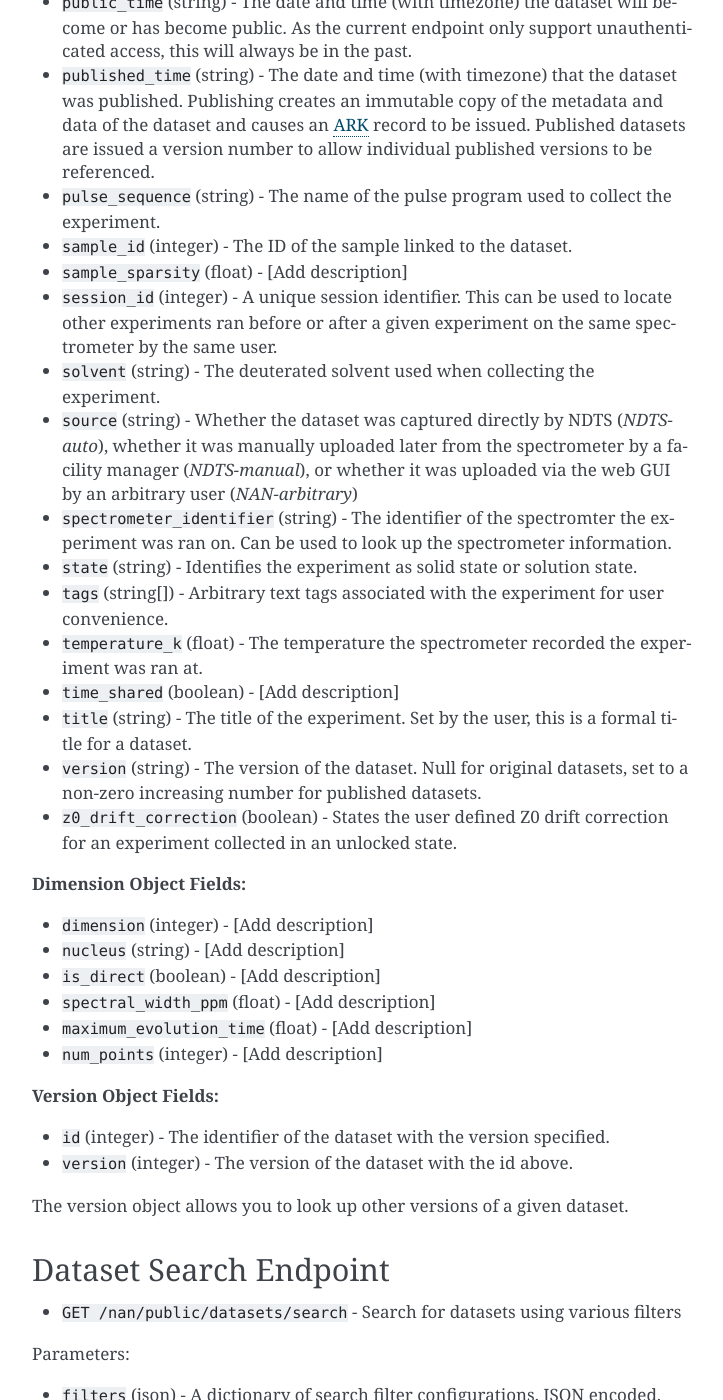
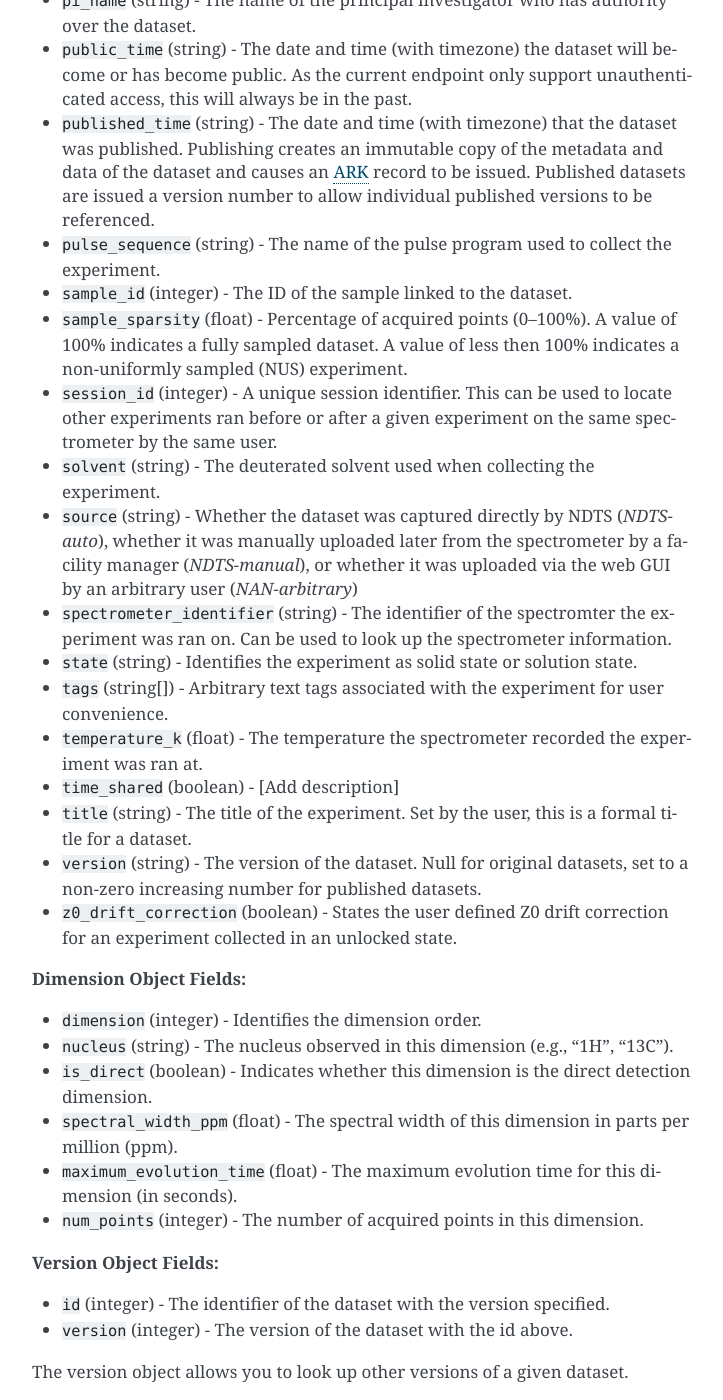
Before and after one commit to NanNMR/PythonSDK, a Sphinx documentation site: the page built from source/api.rst, in a window 1280 px wide and 1400 px high, scrolled down 3097 px. Shown: the whole window, without its empty margins (388-1111 px from the left). Built offline with Sphinx 7.4.7, drawn with Linux system fonts in a browser that asks for light colours; some of the changed text lies outside the part shown.

Commit message:
Update api.rst

```diff
--- a/source/api.rst
+++ b/source/api.rst
@@ -102,8 +102,8 @@ Dataset Fetch Endpoint
 * ``mixing_sequence`` (string) - The name of the mixing sequence used in the experiment, if applicable.
 * ``mixing_time`` (float) - The lenght of time (seconds) of the applied mixing sequence, if applicable.
 * ``notes`` (string) - Arbitrary text notes on the dataset entered by the user.
-* ``num_dimension`` (integer) - [Add description]
-* ``num_dimension_collected`` (integer) - [Add description]
+* ``num_dimension`` (integer) - The total number of dimensions defined in the pulse program.
+* ``num_dimension_collected`` (integer) - The number of dimensions that were actually collected during acquisition.
 * ``number_in_set`` (integer) - Often multiple experiments are ran with the same `experiment_name` but only one is the actual experiment, whereas the others are calibrations or tests. This indicates how many experiments were ran in a row with the same `experiment_name`. Usually, only one of these experiments will be marked as `preferred` - the non-preferred experiments are hidden by default.
 * ``preferred`` (boolean) - Whether or not the dataset has been marked as preferred out of a set. See `number_in_set` above.
 * ``pi_name`` (string) - The name of the principal investigator who has authority over the dataset.
@@ -111,7 +111,7 @@ Dataset Fetch Endpoint
 * ``published_time`` (string) - The date and time (with timezone) that the dataset was published. Publishing creates an immutable copy of the metadata and data of the dataset and causes an `ARK <https://arks.org/>`_ record to be issued. Published datasets are issued a version number to allow individual published versions to be referenced.
 * ``pulse_sequence`` (string) - The name of the pulse program used to collect the experiment.
 * ``sample_id`` (integer) - The ID of the sample linked to the dataset.
-* ``sample_sparsity`` (float) - [Add description]
+* ``sample_sparsity`` (float) - Percentage of acquired points (0–100%). A value of 100% indicates a fully sampled dataset. A value of less then 100% indicates a non-uniformly sampled (NUS) experiment.
 * ``session_id`` (integer) - A unique session identifier. This can be used to locate other experiments ran before or after a given experiment on the same spectrometer by the same user.
 * ``solvent`` (string) - The deuterated solvent used when collecting the experiment.
 * ``source`` (string) - Whether the dataset was captured directly by NDTS (`NDTS-auto`), whether it was manually uploaded later from the spectrometer by a facility manager (`NDTS-manual`), or whether it was uploaded via the web GUI by an arbitrary user (`NAN-arbitrary`)
@@ -126,12 +126,12 @@ Dataset Fetch Endpoint
 
 **Dimension Object Fields:**
 
-* ``dimension`` (integer) - [Add description]
-* ``nucleus`` (string) - [Add description]
-* ``is_direct`` (boolean) - [Add description]
-* ``spectral_width_ppm`` (float) - [Add description]
-* ``maximum_evolution_time`` (float) - [Add description]
-* ``num_points`` (integer) - [Add description]
+* ``dimension`` (integer) - Identifies the dimension order.
+* ``nucleus`` (string) - The nucleus observed in this dimension (e.g., "1H", "13C").
+* ``is_direct`` (boolean) - Indicates whether this dimension is the direct detection dimension.
+* ``spectral_width_ppm`` (float) - The spectral width of this dimension in parts per million (ppm).
+* ``maximum_evolution_time`` (float) - The maximum evolution time for this dimension (in seconds).
+* ``num_points`` (integer) - The number of acquired points in this dimension.
 
 **Version Object Fields:**
 
```
